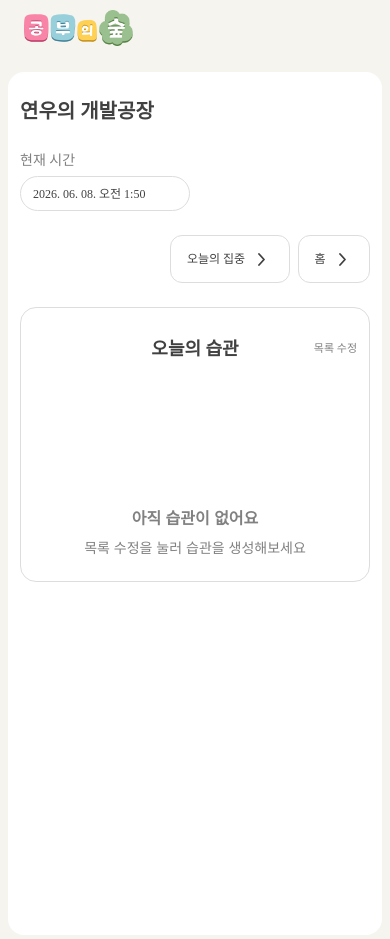
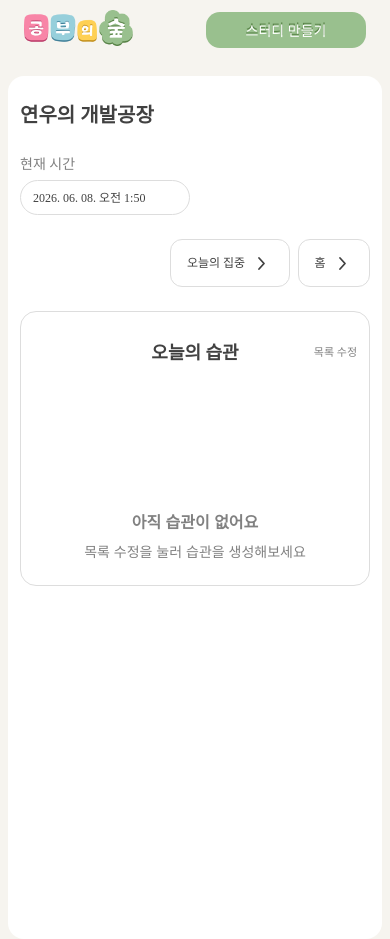
Before and after one commit to quothraven1122/13-study-forest-1-FE, a React (Vite) app: page /studies/1/habits in a window 390 px wide. Built offline with nearby package versions, Linux system fonts and the light colour scheme; a web font is replaced by a local one.

Commit message:
feat:#74 GNB에 스터디 만들기 버튼 추가

```diff
--- a/src/components/GNB/GNB.jsx
+++ b/src/components/GNB/GNB.jsx
@@ -1,13 +1,18 @@
 import styles from './GNB.module.css';
 import logo from '../../assets/imgs/logo.png';
+import { Link } from 'react-router-dom';
+import Button from '../Button/Button';
 
 function GNB() {
   return (
     <header className={styles.gnb}>
       <div className={styles.inner}>
-        <a href='/' className={styles.logo}>
+        <Link to='/' className={styles.logo}>
           <img src={logo} alt='공부의 숲 로고' />
-        </a>
+        </Link>
+        <Link to='/studies/new' className={styles.btn}>
+          <Button>스터디 만들기</Button>
+        </Link>
       </div>
     </header>
   );
--- a/src/components/GNB/GNB.module.css
+++ b/src/components/GNB/GNB.module.css
@@ -15,9 +15,20 @@
   justify-content: space-between;
 }
 
-.logo img {
+.inner img {
   height: 48px;
-  display: block;
+}
+
+.btn {
+  white-space: nowrap;
+  text-decoration: none;
+  width: 252px;
+  height: 48px;
+}
+
+.btn button {
+  height: 100%;
+  border-radius: 16px;
 }
 
 @media (max-width: 768px) {
@@ -27,6 +38,16 @@
 
   .logo img {
     height: 36px;
+  }
+
+  .btn {
+    width: 160px;
+    height: 36px;
+  }
+
+  .btn button {
+    border-radius: 14px;
+    font-size: 14px;
   }
 }
 
@@ -38,4 +59,14 @@
   .logo img {
     height: 28px;
   }
+
+  .btn {
+    width: 106px;
+    height: 38px;
+  }
+
+  .btn button {
+    font-size: 12px;
+    border-radius: 8px;
+  }
 }
```
